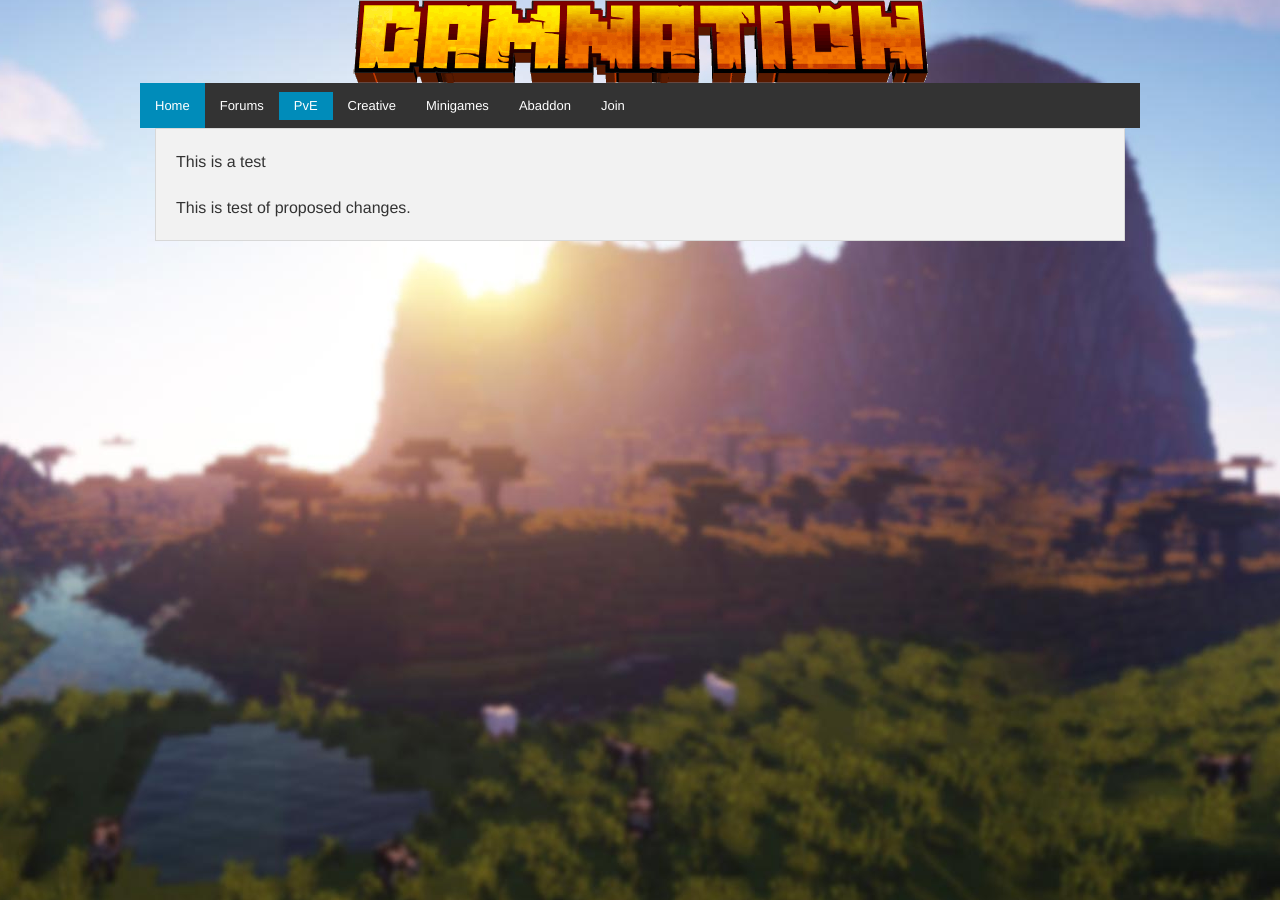
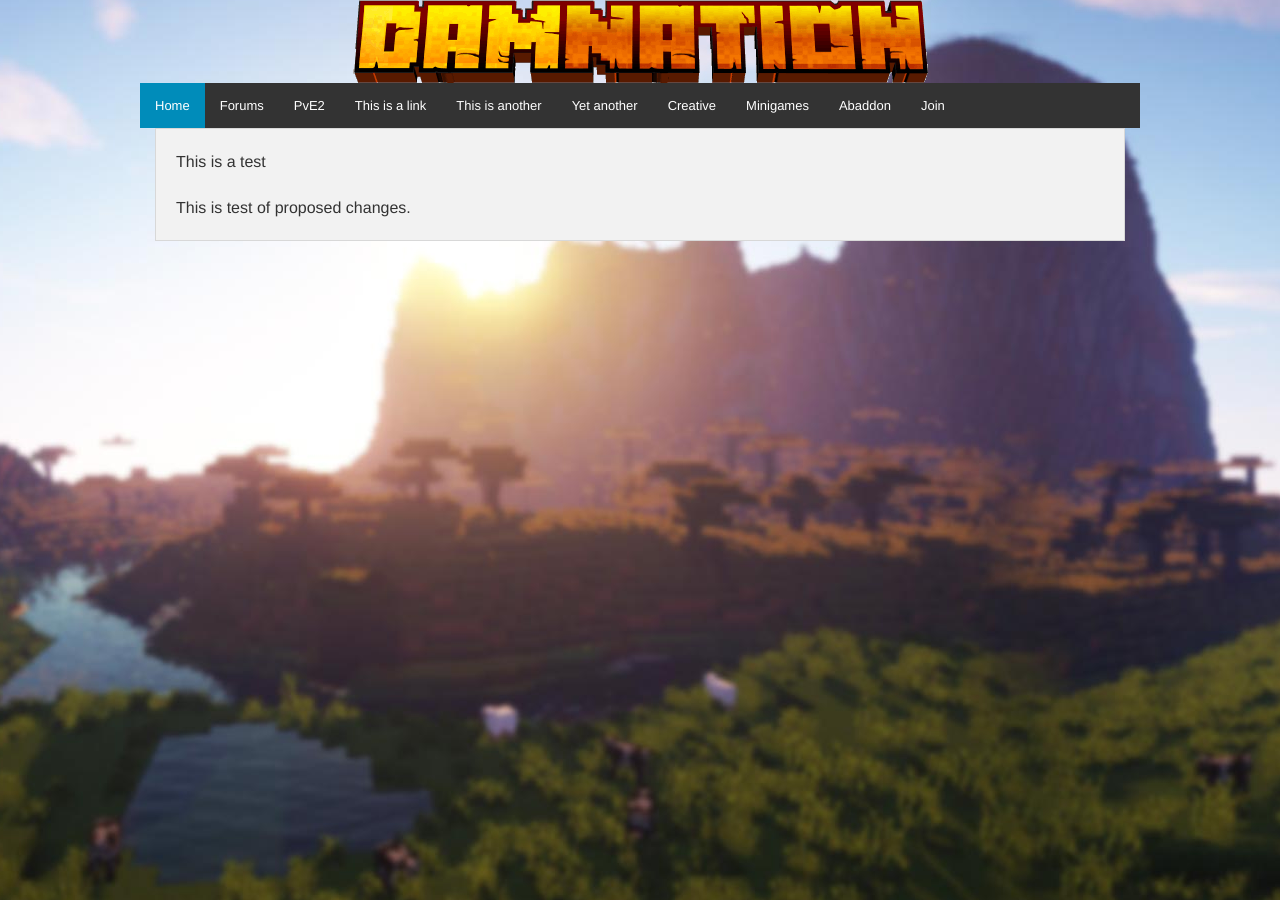
Before and after one commit to damnation-eu/website-beta, a Jekyll site: the page built from index.md, in a window 1280 px wide. Built offline with Jekyll 4.4.1, drawn with Linux system fonts in a browser that asks for light colours.

Commit message:
Update nav.html

```diff
--- a/_includes/nav.html
+++ b/_includes/nav.html
@@ -4,12 +4,12 @@
       <ul class="nav navbar-nav">
         <li class="active"><a href="/website-beta">Home</a></li>
         <li><a href="https://damnation.eu/phpbb/">Forums</a></li>
-        <li><a href="/website-beta/pve" class="button" data-dropdown="drop">PvE</a>
-        <ul id="drop" class="f-dropdown" data-dropdown-content>
+        <li><a href="/website-beta/pve" data-dropdown="drop">PvE2</a>
+        <li id="drop" class="f-dropdown" data-dropdown-content>
           <li><a href="#">This is a link</a></li>
           <li><a href="#">This is another</a></li>
           <li><a href="#">Yet another</a></li>
-        </ul>
+        </li>
         </li>
         <li><a href="/website-beta/creative">Creative</a></li>
         <li><a href="/website-beta/minigames">Minigames</a></li>
```
